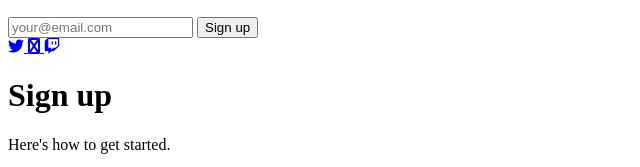
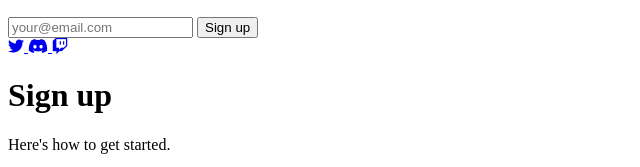
Before and after one commit to webaverse/hackathon, a website with bundled scripts: page index.html in a window 1280 px wide. Shown: the part 1453-1620 px from the top of the page, 0-640 px from the left. Built offline with nearby package versions, Linux system fonts and the light colour scheme.

Commit message:
Fix discord icon

```diff
--- a/index.html
+++ b/index.html
@@ -178,7 +178,7 @@
           <i class="fa fa-twitter"></i>
         </a>
         <a href="https://discord.com/" class=social>
-          <i class="fa fa-discord"></i>
+          <i class="fab fa-discord"></i>
         </a>
         <a href="https://twitch.com/" class=social>
           <i class="fa fa-twitch"></i>
```
